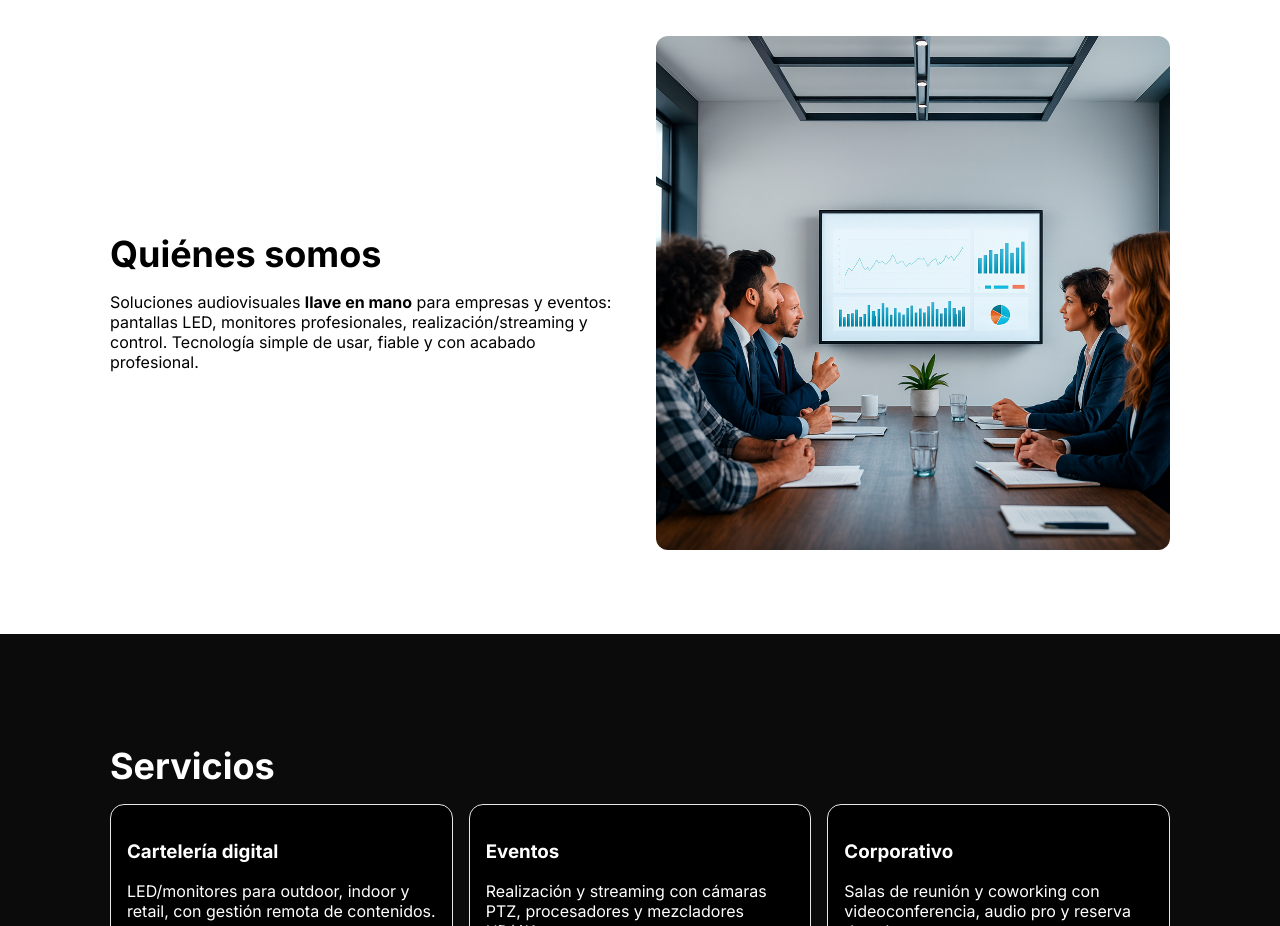
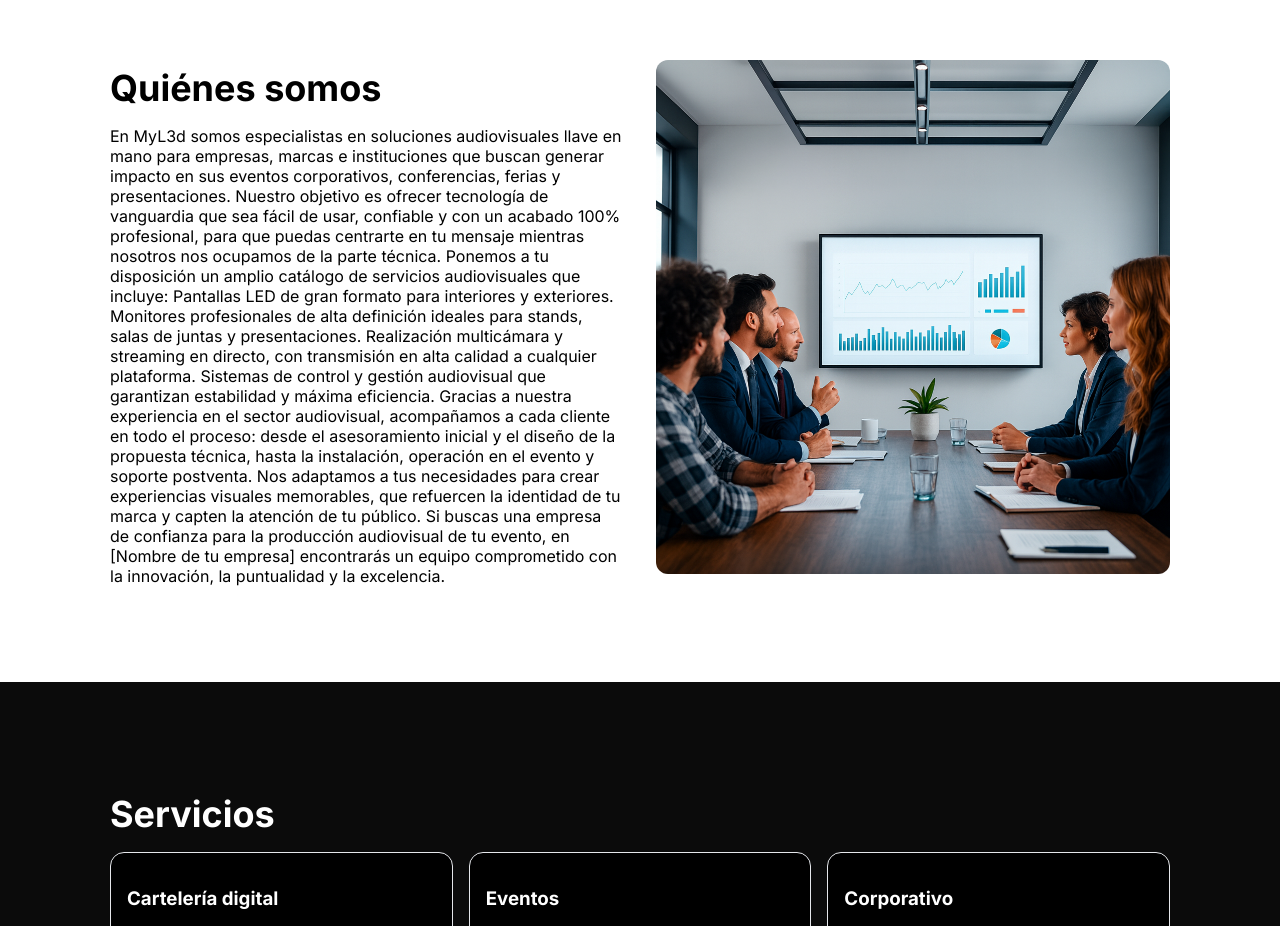
Before and after one commit to hugogarsan17/myl3dd, a Next.js app: page / in a window 1280 px wide. Shown: the part 1020-1946 px from the top of the page. Built offline with nearby package versions, Linux system fonts and the light colour scheme.

Commit message:
Update Home.tsx

```diff
--- a/src/app/Components/Home/Home.tsx
+++ b/src/app/Components/Home/Home.tsx
@@ -93,9 +93,19 @@ export default function Home() {
               viewport={{ once: true, amount: 0.2 }}
               className="section__copy"
             >
-    Soluciones audiovisuales <strong>llave en mano</strong> para empresas y eventos: pantallas LED,
-    monitores profesionales, realización/streaming y control. Tecnología simple de usar, fiable y con
-    acabado profesional.            </motion.p>
+    En MyL3d somos especialistas en soluciones audiovisuales llave en mano para empresas, marcas e instituciones que buscan generar impacto en sus eventos corporativos, conferencias, ferias y presentaciones. Nuestro objetivo es ofrecer tecnología de vanguardia que sea fácil de usar, confiable y con un acabado 100% profesional, para que puedas centrarte en tu mensaje mientras nosotros nos ocupamos de la parte técnica. Ponemos a tu disposición un amplio catálogo de servicios audiovisuales que incluye:
+
+Pantallas LED de gran formato para interiores y exteriores.
+
+Monitores profesionales de alta definición ideales para stands, salas de juntas y presentaciones.
+
+Realización multicámara y streaming en directo, con transmisión en alta calidad a cualquier plataforma.
+
+Sistemas de control y gestión audiovisual que garantizan estabilidad y máxima eficiencia.
+
+Gracias a nuestra experiencia en el sector audiovisual, acompañamos a cada cliente en todo el proceso: desde el asesoramiento inicial y el diseño de la propuesta técnica, hasta la instalación, operación en el evento y soporte postventa. Nos adaptamos a tus necesidades para crear experiencias visuales memorables, que refuercen la identidad de tu marca y capten la atención de tu público.
+
+Si buscas una empresa de confianza para la producción audiovisual de tu evento, en [Nombre de tu empresa] encontrarás un equipo comprometido con la innovación, la puntualidad y la excelencia.           </motion.p>
           </div>
           <div className="about-image">
 <img src="/about.png" alt="Equipo trabajando en soluciones audiovisuales" />
```
